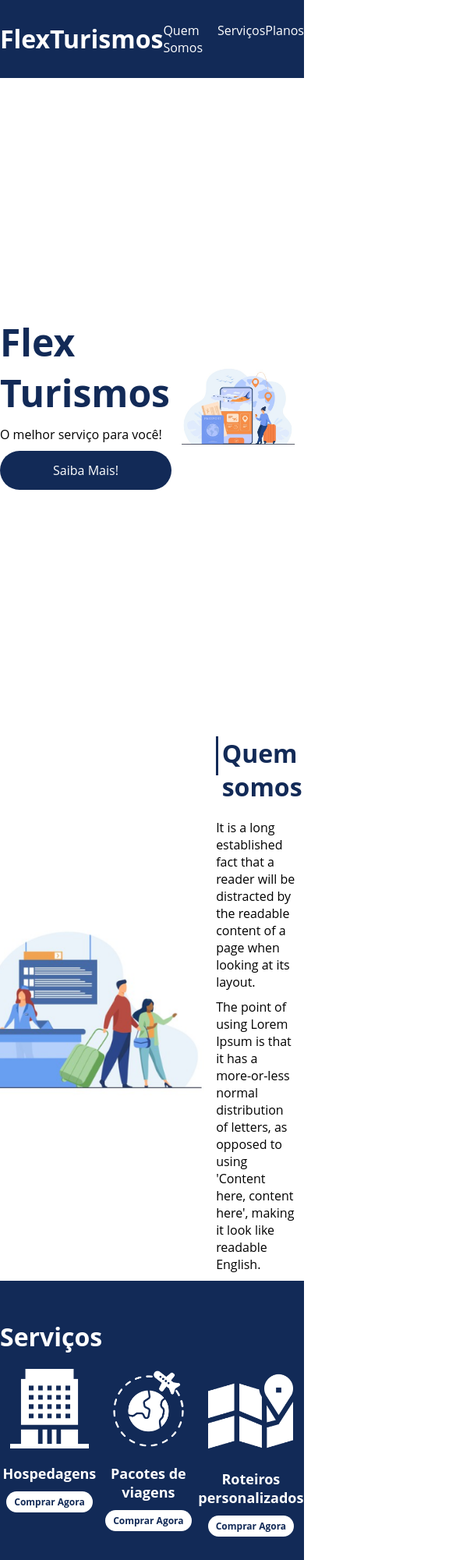
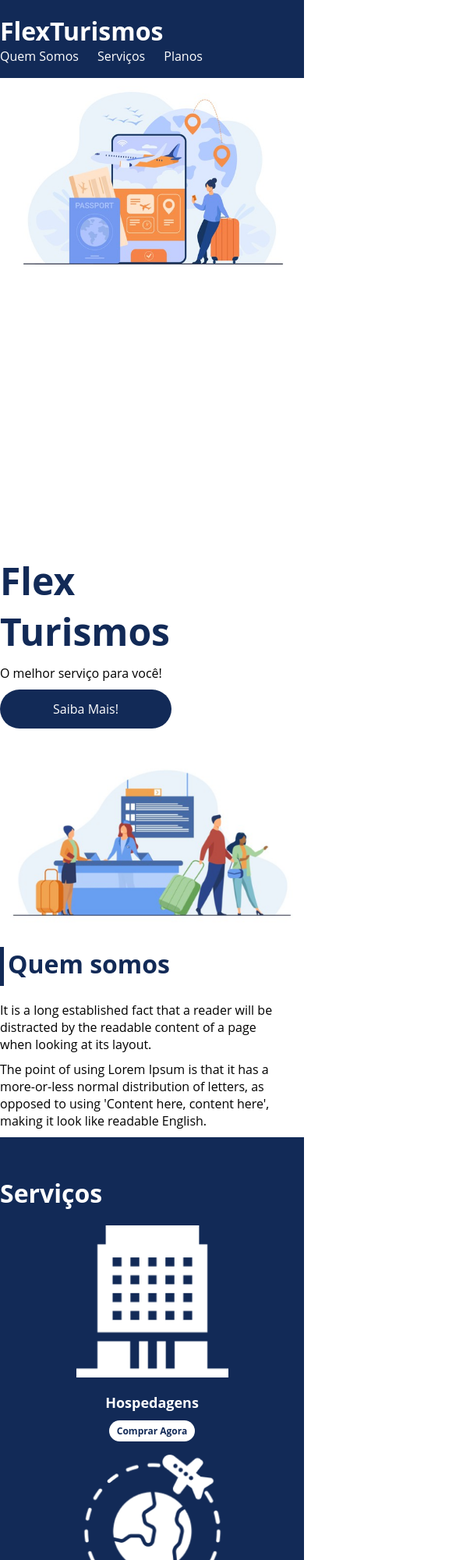
Before and after one commit to FelipeSud/flexbox-project, a plain HTML site: page index.html in a window 390 px wide. Shown: the top 2000 px of the page at 78% size, 585 px wide, since content can reach past the window. Drawn offline with Linux system fonts and the light colour scheme.

Commit message:
Media Queries Added

```diff
--- a/style.css
+++ b/style.css
@@ -23,6 +23,9 @@ div img {
   max-width: 992px;
   margin: auto;
   width: 100%;
+  min-width: 320px;
+
+
 }
 
 header {
@@ -54,6 +57,7 @@ header .menu {
 
 .apresentacao .texto-apresentacao {
   min-height: 200px;
+
 }
 
 .texto-apresentacao h1 {
@@ -185,6 +189,7 @@ header .menu {
     margin-right: 20px;
     padding: 10px;
     max-width: 240px;
+    margin-bottom: 20px ;
 }
 
 .item-plano .btn{
@@ -243,3 +248,49 @@ footer {
         justify-content: space-between;
         color: #fff;
     }
+
+    /*Mobile*/
+
+    @media(max-width: 992px){
+        .flex-container{
+            flex-direction: column;
+        }
+        .apresentacao {
+            flex-direction: column-reverse;
+        }
+        .apresentacao .texto-apresentacao {
+            width: 100%;
+        }
+        #quem-somos {
+            flex-direction: column-reverse;
+        }
+
+        #quem-somos img {
+            min-width: 320px;
+            margin: auto;
+        }
+
+        .list-servicos {
+            flex-direction: column;
+
+        }
+
+        .item-servico img {
+            width: 50%;
+            margin: auto;
+        }
+
+        .list-planos {
+            flex-direction: column ;
+            align-items: flex-start;
+            margin-bottom: 20px;
+        }
+
+        .list-planos .item-plano {
+            max-width: 90%;
+            margin: auto;
+            width: 100%;
+            margin-bottom: 20px ;
+        }
+
+    }
```
